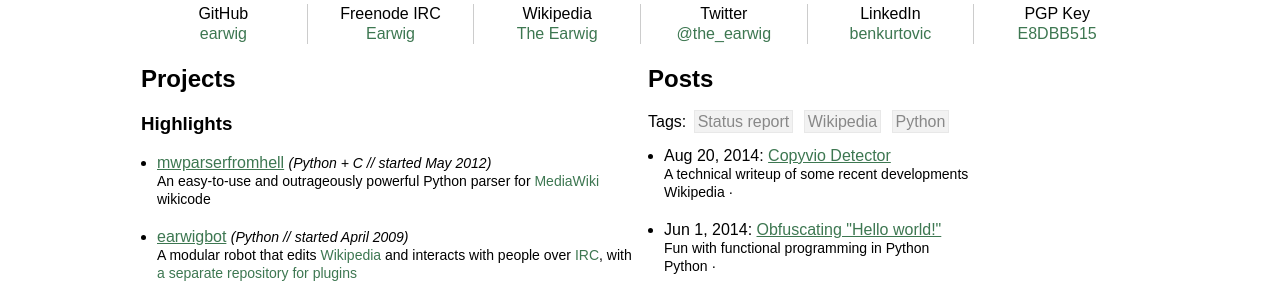
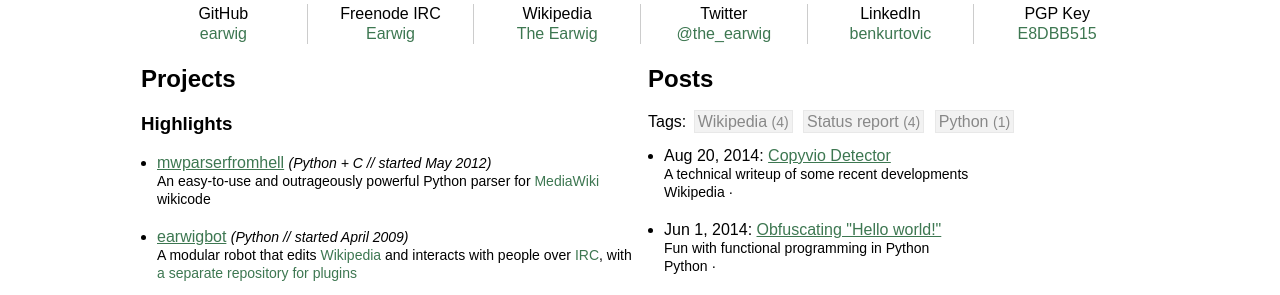
Before and after one commit to earwig/benkurtovic.com, a Jekyll site: the page built from index.html, in a window 1280 px wide. Shown: the part 176-471 px from the top of the page. Built offline with Jekyll 4.4.1, drawn with Linux system fonts in a browser that asks for light colours; nearby versions of some CDN libraries; comment, search, counter and statistics services are not loaded.

Commit message:
Sort tags by post count.

```diff
--- a/index.html
+++ b/index.html
@@ -107,8 +107,12 @@ title: Home
             <h2>Posts</h2>
             <div>
                 Tags:
-                {% for tag in site.tags %}
-                    <span class="tag">{{tag[0]}}</span>
+                {% comment %} Based on code from Christian Specht at http://stackoverflow.com/a/24744306/2712951 {% endcomment %}
+                {% capture tags %}{% for tag in site.tags %}{{ tag[1].size | plus: 1000 }}#{{ tag[0] }}#{{ tag[1].size }}{% unless forloop.last %}|{% endunless %}{% endfor %}{% endcapture %}
+                {% assign sorted = tags | split: "|" | sort | reverse %}
+                {% for tag in sorted %}
+                    {% assign items = tag | split: "#" %}
+                    <span data-tag="{{ items[1] }}" class="tag">{{ items[1] }} <span class="subtitle">({{ items[2] }})</span></span>
                 {% endfor %}
             </div>
             <ul id="post-list" class="work-list">
--- a/static/main.js
+++ b/static/main.js
@@ -26,7 +26,7 @@ function load_tag_filters() {
     if (window.location.hash) {
         var tags = decodeURIComponent(window.location.hash.substr(1)).split("|");
         $(".tag").each(function() {
-            if ($.inArray($(this).text(), tags) != -1)
+            if ($.inArray($(this).data("tag"), tags) != -1)
                 $(this).toggleClass("tag-selected");
         });
         filter_posts(tags);
@@ -37,7 +37,7 @@ function load_tag_filters() {
 
         var tags = [];
         $(".tag-selected").each(function() {
-            tags.push($(this).text())
+            tags.push($(this).data("tag"))
         });
         if (tags.length > 0)
             window.location.hash = encodeURIComponent(tags.join("|"));
```
